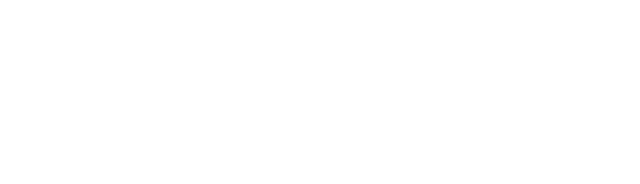
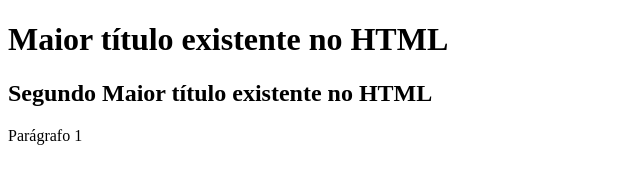
Before and after one commit to kaiqueftz/Ceub-programacao-web, a plain HTML site: page index.html in a window 1280 px wide. Shown: the whole page, without its empty margins (0-640 px from the left). Drawn offline with Linux system fonts and the light colour scheme.

Commit message:
Titulos e Parágrafos

```diff
--- a/index.html
+++ b/index.html
@@ -6,6 +6,8 @@
     <title>Programação Web</title>
 </head>
 <body>
-
+    <h1> Maior título existente no HTML</h1>
+    <h2> Segundo Maior título existente no HTML</h2>
+    <p>Parágrafo 1</p>
 </body>
 </html>
```
